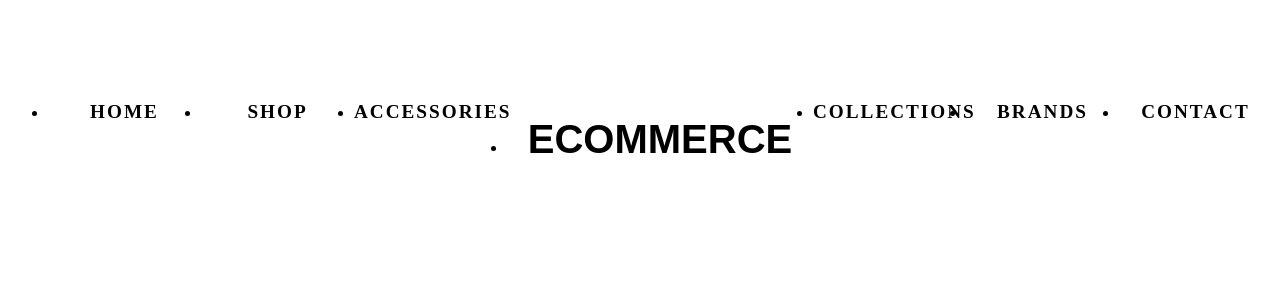
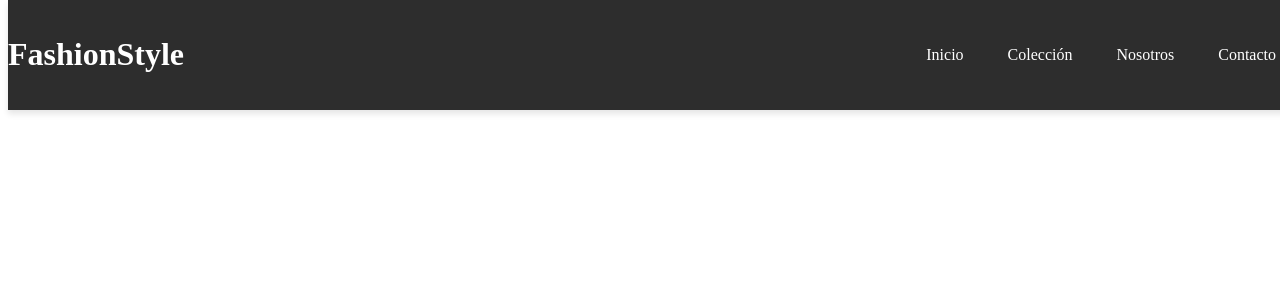
Before and after one commit to Alejozeg/Ecommerce-Proto, an Angular app: page /Home in a window 1280 px wide. Shown: the top 300 px of the page. Built offline with nearby package versions, Linux system fonts and the light colour scheme.

Commit message:
components

```diff
--- a/angular.json
+++ b/angular.json
@@ -92,5 +92,8 @@
         }
       }
     }
+  },
+  "cli": {
+    "analytics": "d22a7204-9509-4a4a-aa47-5f74d4db5ee4"
   }
 }
--- /dev/null
+++ b/src/app/components/banner/banner.component.html
@@ -0,0 +1 @@
+<p>banner works!</p>
--- /dev/null
+++ b/src/app/components/cards/cards.component.html
@@ -0,0 +1 @@
+<p>cards works!</p>
--- a/src/app/components/header/header.component.css
+++ b/src/app/components/header/header.component.css
@@ -1,38 +1,43 @@
-a {
-	text-decoration: none;
-	color: #000;
+/* Header */
+@import url('../../../styles.css');
+
+header {
+    background-color: var(--secondary-color);
+    color: #fff;
+    padding: 15px 0;
+    position: fixed;
+    width: 100%;
+    top: 0;
+    z-index: 1000;
+    box-shadow: 0 4px 6px rgba(0, 0, 0, 0.1);
 }
-header {
-	line-height: 12rem;
-	height: 12rem;
+
+header .container {
+    display: flex;
+    justify-content: space-between;
+    align-items: center;
 }
-header h1 {
-	font-size: 2.5rem;
-	font-family: 'Oswald', sans-serif;
+
+header .logo {
+    font-size: 2em;
+    font-weight: bold;
 }
-header ul::after {
-	content: '';
-	display: table;
-	clear: both;
+
+header nav ul {
+    list-style: none;
+    display: flex;
+    gap: 20px;
 }
-header li {
-	float: left;
-	width: 12.5%;
-	text-align: center;
-	text-transform: uppercase;
+
+header nav ul li a {
+    color: #fff;
+    text-decoration: none;
+    font-size: 1em;
+    padding: 8px 12px;
+    border-radius: 4px;
+    transition-property: background 0.3s;
 }
-header li:nth-child(4) {
-	width: 25%;
+
+header nav ul li a:hover {
+    background-color: var(--primary-color);
 }
-header li a {
-	font-weight: 900;
-	font-size: 1.2rem;
-	letter-spacing: 2px;
-}
-@media (max-width: 800px) {
-	header ul li:not(:nth-child(4)) {
-		display: none;
-	}
-	header ul li:nth-child(4) {
-		width: 100%;
-	} }
--- a/src/app/components/header/header.component.html
+++ b/src/app/components/header/header.component.html
@@ -1,11 +1,13 @@
 <header>
-    <ul>
-      <li><a href="#">Home</a></li>
-      <li><a href="#">Shop</a></li>
-      <li><a href="#">Accessories</a></li>
-      <li><h1>Ecommerce</h1></li>
-      <li><a href="#">Collections</a></li>
-      <li><a href="#">Brands</a></li>
-      <li><a href="#">Contact</a></li>
-    </ul>
-  </header>
+  <div class="container">
+      <h1 class="logo">FashionStyle</h1>
+      <nav>
+          <ul>
+              <li><a href="#home">Inicio</a></li>
+              <li><a href="#products">Colección</a></li>
+              <li><a href="#about">Nosotros</a></li>
+              <li><a href="#contact">Contacto</a></li>
+          </ul>
+      </nav>
+  </div>
+</header>
--- a/src/styles.css
+++ b/src/styles.css
@@ -1 +1,8 @@
 /* You can add global styles to this file, and also import other style files */
+/* Variables de color */
+:root {
+    --primary-color: #ff3e6c;
+    --secondary-color: #2d2d2d;
+    --light-bg: #f0f0f0;
+    --font-family: 'Poppins', sans-serif;
+}
```
Also changed, not shown: src/app/components/banner/banner.component.ts (added, +12 -0 lines), src/app/components/cards/cards.component.ts (added, +12 -0 lines), src/app/components/banner/banner.component.css (added), src/app/components/cards/cards.component.css (added), 2 other files (tests, documents, lock files or other folders).
